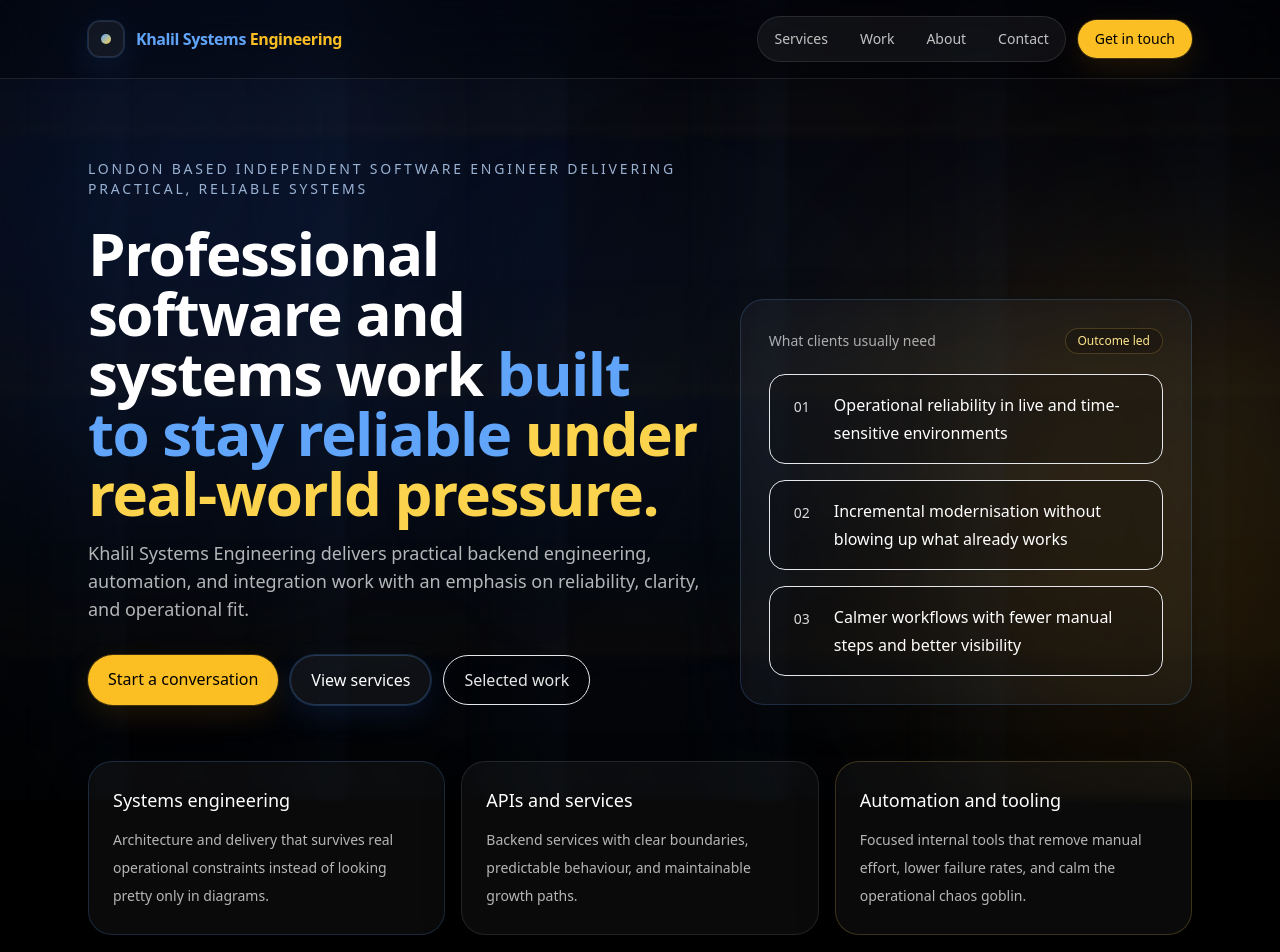
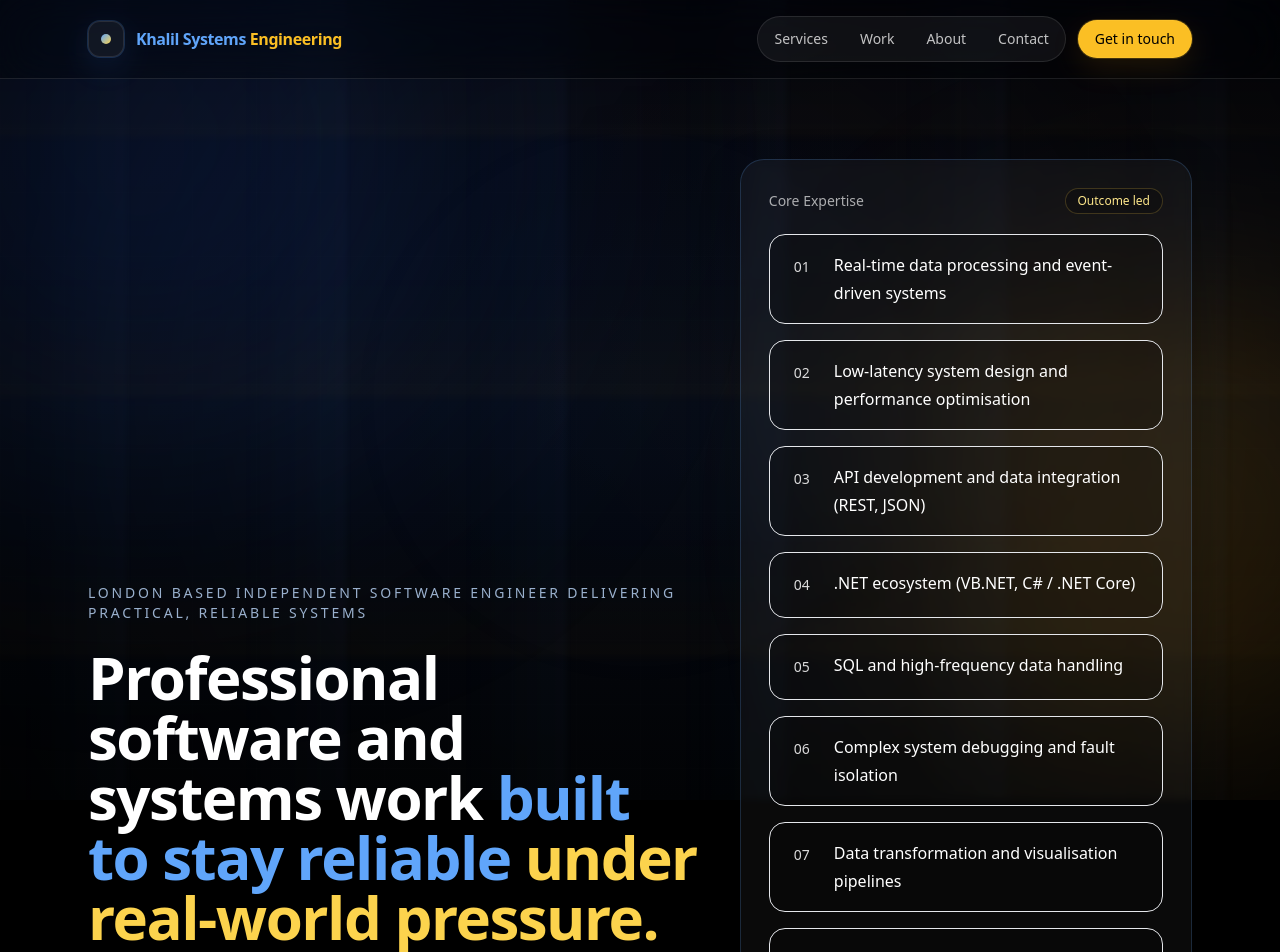
Before and after one commit to chriskhalilSE/KhalilSystems-Website, a Next.js app: page / in a window 1280 px wide. Shown: the top 952 px of the page. Built offline with nearby package versions, Linux system fonts and the light colour scheme.

Commit message:
Layout tweaks

```diff
--- a/app/page.tsx
+++ b/app/page.tsx
@@ -19,9 +19,15 @@ const pillars = [
 ];
 
 const outcomes = [
-  "Operational reliability in live and time-sensitive environments",
-  "Incremental modernisation without blowing up what already works",
-  "Calmer workflows with fewer manual steps and better visibility",
+	"Real-time data processing and event-driven systems",
+	"Low-latency system design and performance optimisation",
+	"API development and data integration (REST, JSON)",
+	".NET ecosystem (VB.NET, C# / .NET Core)",
+	"SQL and high-frequency data handling",
+	"Complex system debugging and fault isolation",
+	"Data transformation and visualisation pipelines",
+	"Production reliability and failure handling",
+	"Asynchronous processing and multi-threaded system design"
 ];
 
 export default function HomePage() {
@@ -66,7 +72,7 @@ export default function HomePage() {
 
         <div className="panel panel-blue p-6 lg:p-7">
           <div className="flex items-center justify-between text-sm text-white/65">
-            <span>What clients usually need</span>
+            <span>Core Expertise</span>
             <span className="chip border-amber-300/20 text-amber-200">Outcome led</span>
           </div>
           <div className="mt-5 space-y-4">
```
